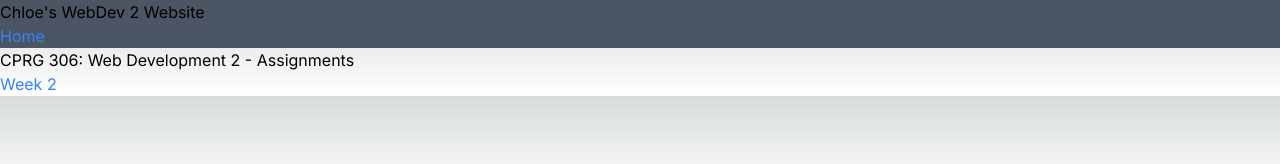
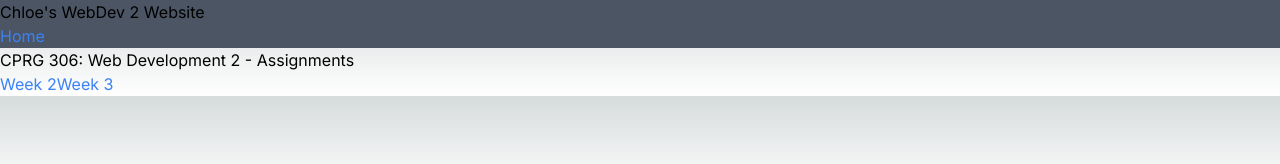
Before and after one commit to Chloe-SD/cprg306-assignments, a Next.js app: page / in a window 1280 px wide. Shown: the top 164 px of the page. Built offline with nearby package versions, Linux system fonts and the light colour scheme.

Commit message:
Add week 3 page

```diff
--- a/app/page.js
+++ b/app/page.js
@@ -8,7 +8,10 @@ export default function Home() {
       <h1>CPRG 306: Web Development 2 - Assignments</h1>
       <Link href="/week-2">
         <span className="text-blue-500 hover:underline">Week 2</span>
+      </Link>
 
+      <Link href="/week-3">
+        <span className="text-blue-500 hover:underline">Week 3</span>
       </Link>
     </div>
 
```
Also changed, not shown: week-3/page.jsx (added, +10 -0 lines).
